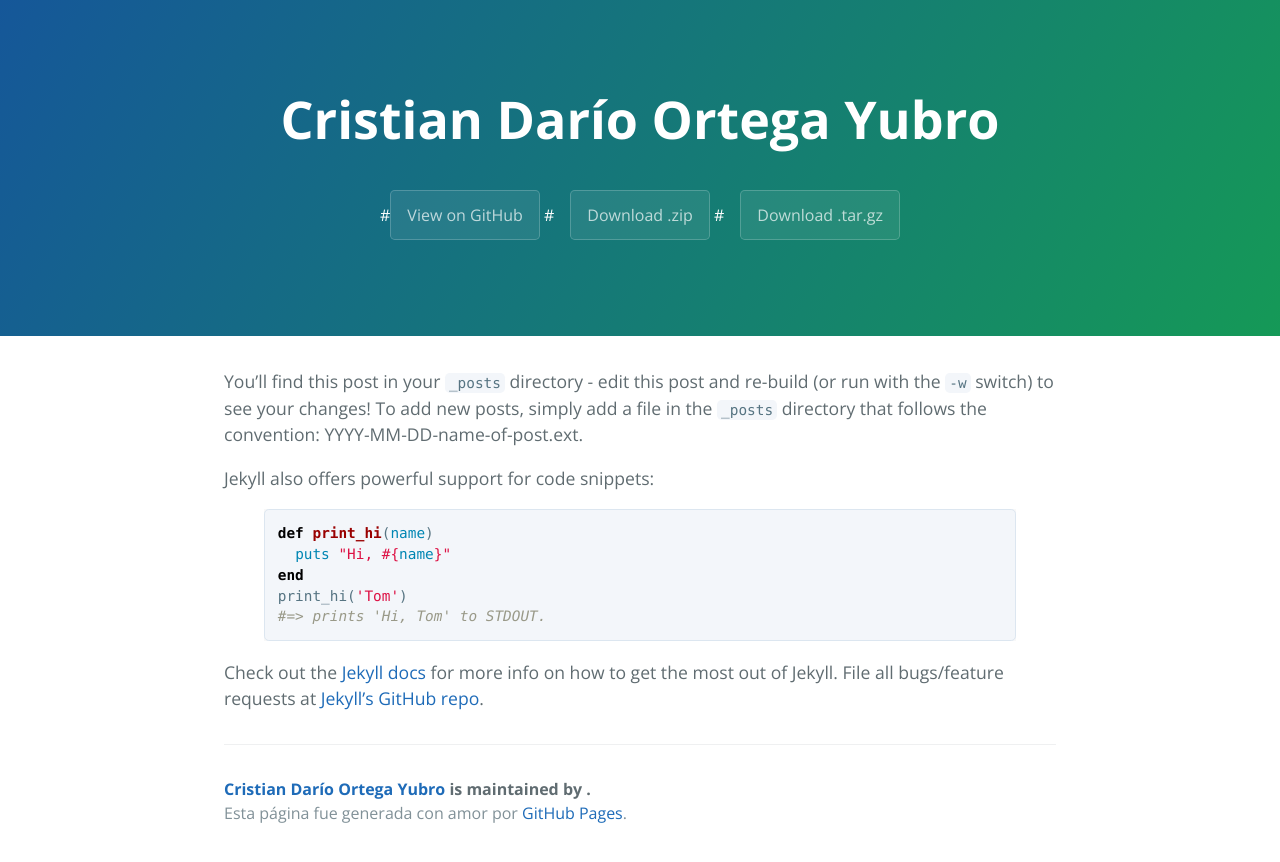
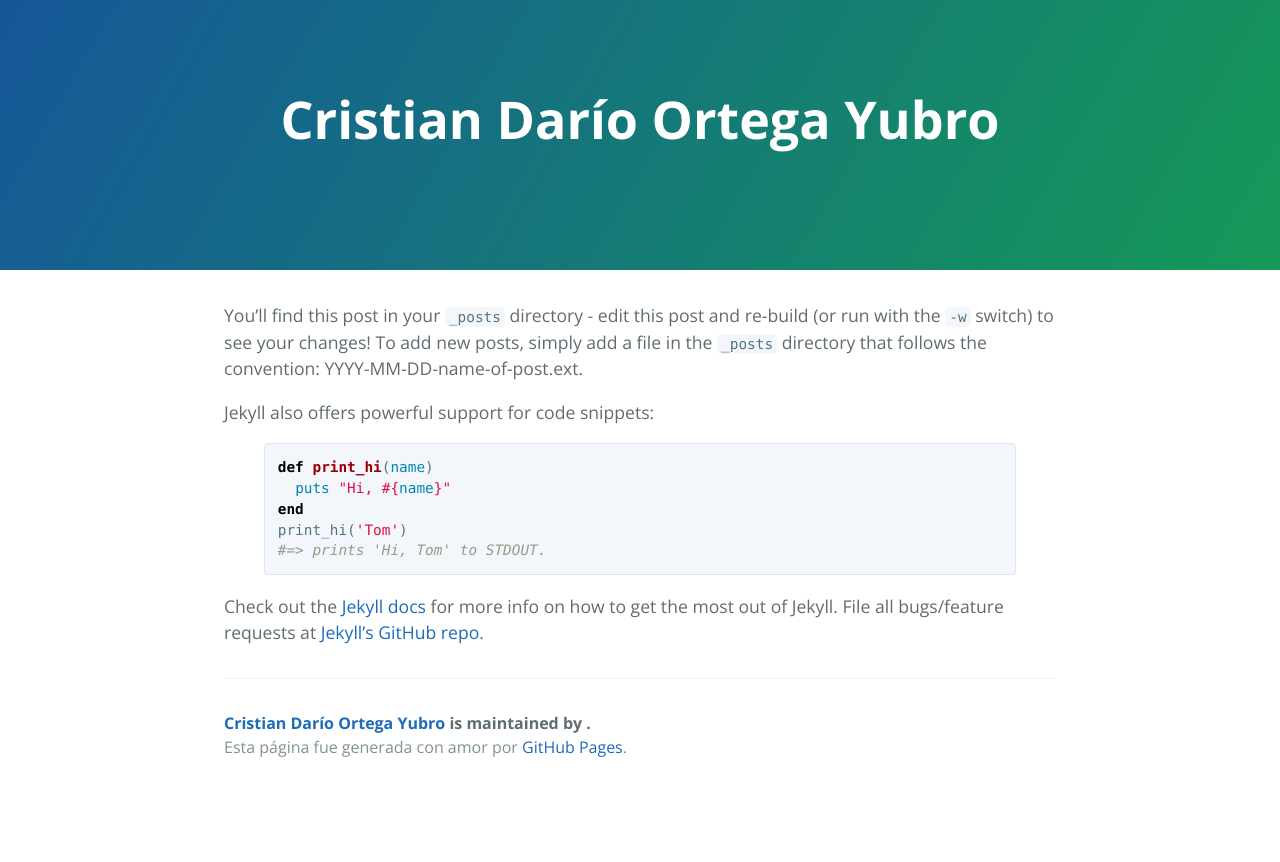
Before and after one commit to cristiandarioortegayubro/portfolio, a Jekyll site: the page built from _posts/2016-02-12-sample-content.markdown, in a window 1280 px wide. Shown: the top 862 px of the page. Built offline with Jekyll 4.4.1, drawn with Linux system fonts in a browser that asks for light colours.

Commit message:
Update page-header.html

```diff
--- a/_includes/page-header.html
+++ b/_includes/page-header.html
@@ -1,7 +1,4 @@
 <section class="page-header">
   <h1 class="project-name">{{ site.title }}</h1>
   <h2 class="project-tagline">{{ site.tagline }}</h2>
-  #<a href="#" class="btn">View on GitHub</a>
-  #<a href="#" class="btn">Download .zip</a>
-  #<a href="#" class="btn">Download .tar.gz</a>
 </section>
```
